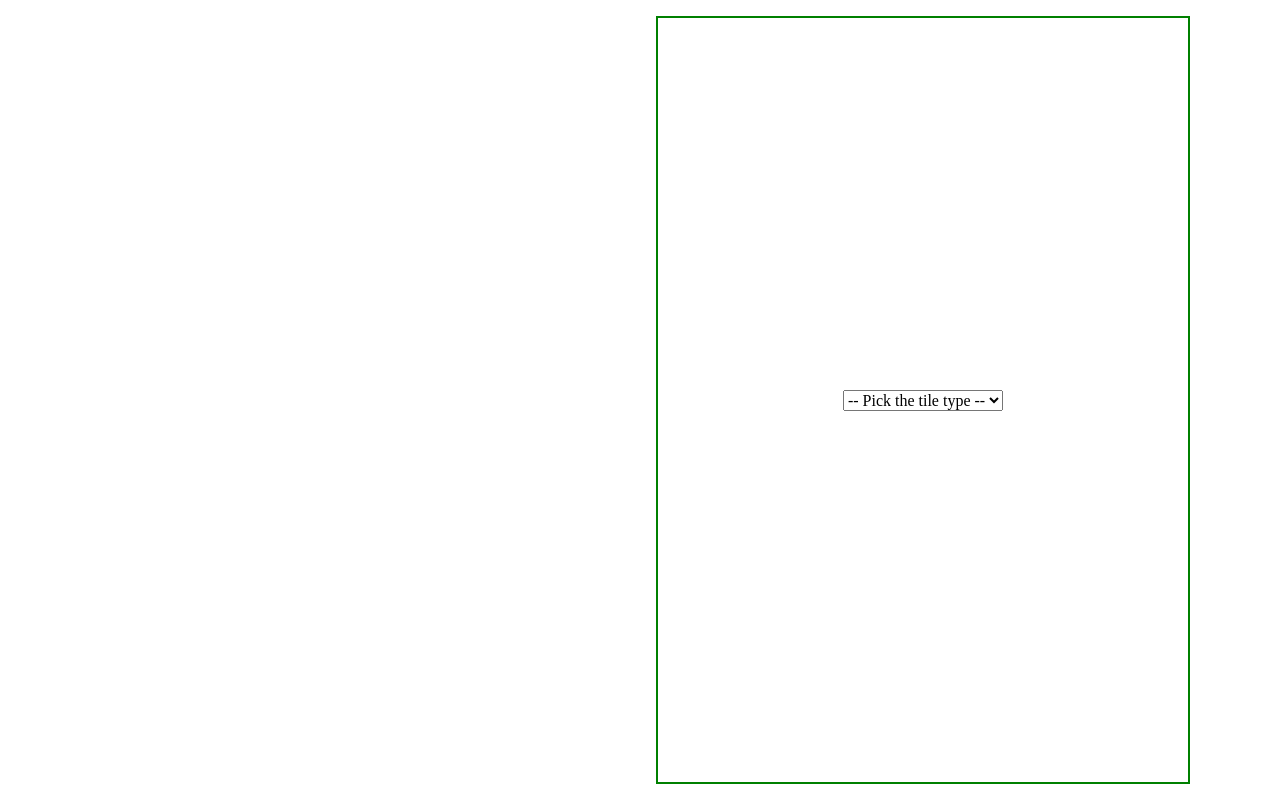
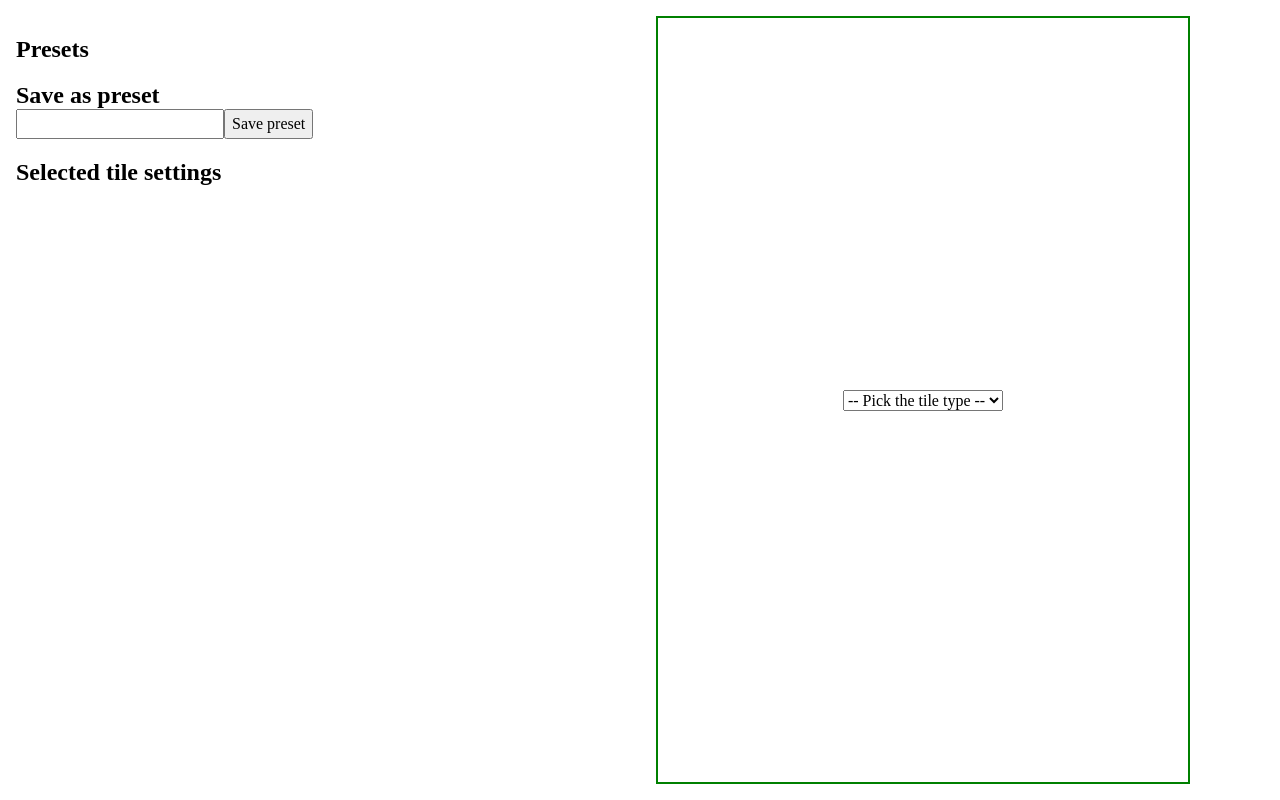
Before and after one commit to riccardofano/paper-sheet-editor, a React (Vite) app: page / in a window 1280 px wide. Built offline with nearby package versions, Linux system fonts and the light colour scheme.

Commit message:
Add basic preset saving capabilities

```diff
--- a/src/components/SettingsPanel.tsx
+++ b/src/components/SettingsPanel.tsx
@@ -1,4 +1,4 @@
-import { ChangeEvent, useContext } from "react";
+import { ChangeEvent, FormEvent, useContext } from "react";
 import { TilesContext } from "../Tile";
 
 interface SettingsPanelProps {
@@ -21,6 +21,18 @@ export default function SettingsPanel({ selectedId }: SettingsPanelProps) {
     });
   }
 
+  function saveCurrentAsPreset(e: FormEvent<HTMLFormElement>) {
+    e.preventDefault();
+
+    const data = new FormData(e.target as HTMLFormElement);
+    const name = String(data.get("preset-name"));
+    if (!name) {
+      return;
+    }
+
+    localStorage.setItem(name, JSON.stringify(tiles));
+  }
+
   const selectedTile = tiles[selectedId];
   if (!selectedTile) {
     console.error("Selected tile does not exist");
@@ -29,6 +41,14 @@ export default function SettingsPanel({ selectedId }: SettingsPanelProps) {
 
   return (
     <section style={{ padding: "1rem" }}>
+      <h1>Presets</h1>
+      <form onSubmit={saveCurrentAsPreset}>
+        <h2>Save as preset</h2>
+        <input type="text" name="preset-name" />
+        <button>Save preset</button>
+      </form>
+
+      <h1>Selected tile settings</h1>
       {selectedTile.type !== null &&
         Object.entries(selectedTile).map(([key, value]) => (
           <label key={key} style={{ display: "block" }}>
```
